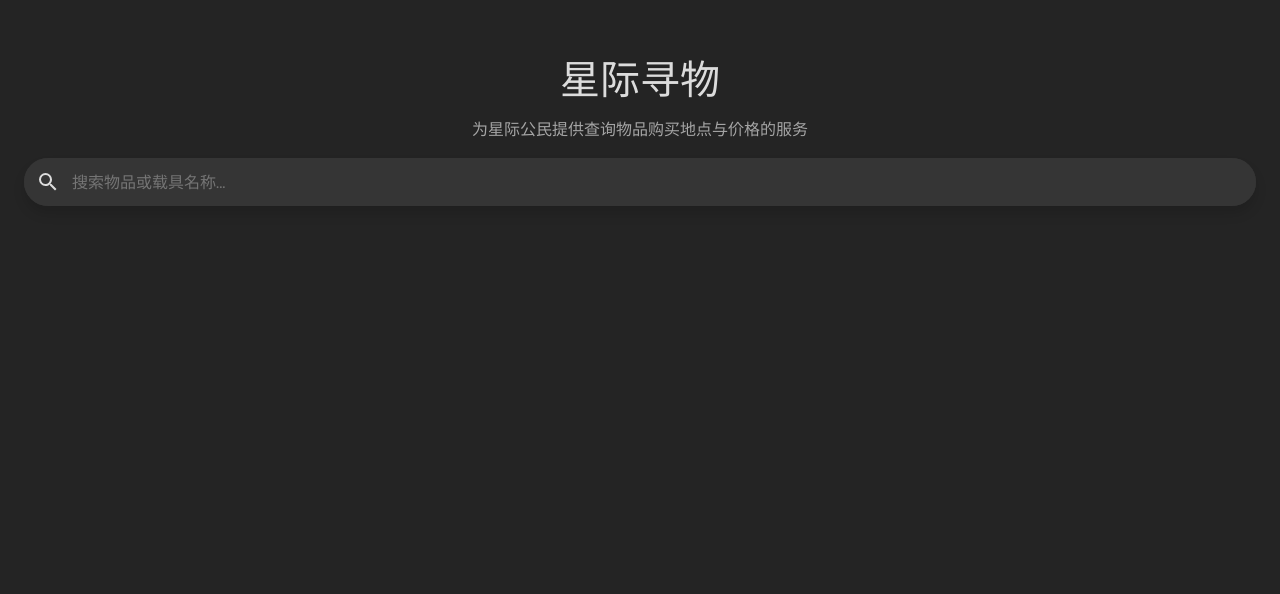
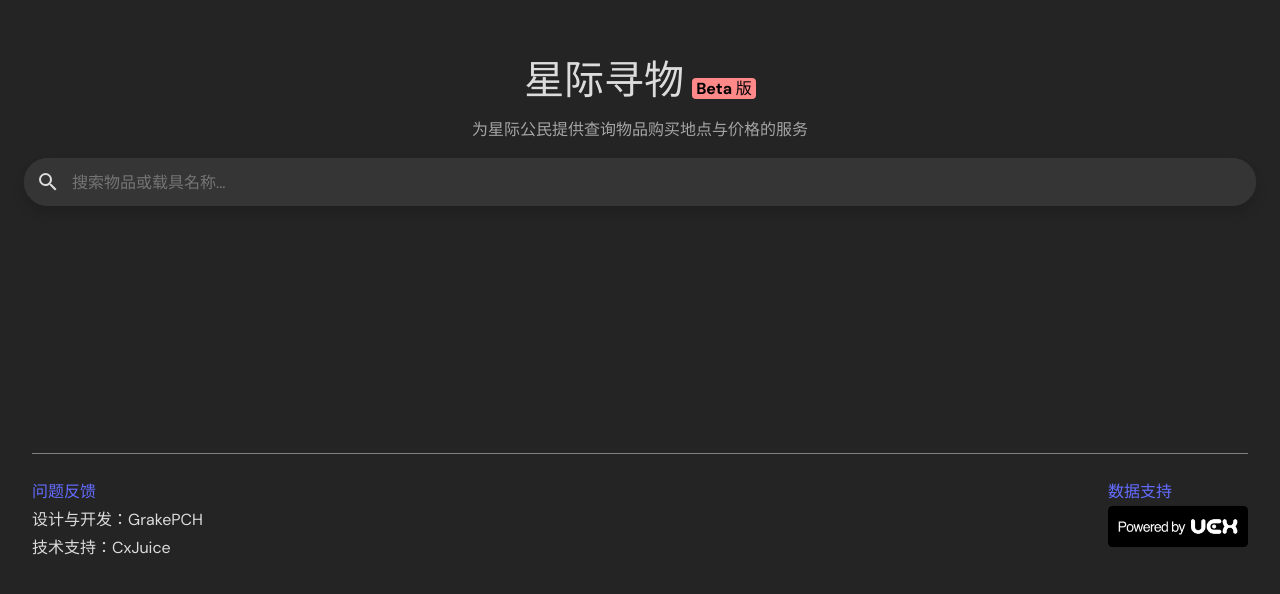
Before and after one commit to GrakePch/FSD-item-finder, a React (Vite) app: page / in a window 1280 px wide. Shown: the part 206-800 px from the top of the page. Built offline with nearby package versions, Linux system fonts and the light colour scheme; no server answers.

Commit message:
feat: add footer

```diff
--- a/src/App.css
+++ b/src/App.css
@@ -9,3 +9,16 @@
   top: 30%;
   width: 100%;
 }
+
+.footer {
+  bottom: 0;
+  margin: 2rem;
+  padding-top: 1.5rem;
+  width: calc(100% - 4rem);
+  line-height: 175%;
+  border-top: 1px solid var(--color-text-2);
+}
+
+.footer>.uex {
+  float: right;
+}
--- a/src/App.jsx
+++ b/src/App.jsx
@@ -7,6 +7,7 @@ import ItemGroupInfo from "./components/ItemGroupInfo/ItemGroupInfo";
 import ItemSetInfo from "./components/ItemSetInfo/ItemSetInfo";
 import axios from "axios";
 import { AllTerminalsContext, AllItemsPriceContext } from "./contexts";
+import uexBadge from "./assets/uex-api-badge-powered.png";
 import {
   getItemUexFormat,
   getVariantsBySlug,
@@ -192,12 +193,30 @@ function App() {
 
         {item &&
           (showMode === "variants" && itemListVariants.length > 1 ? (
-            <ItemGroupInfo item={item} listVariants={itemListVariants}/>
+            <ItemGroupInfo item={item} listVariants={itemListVariants} />
           ) : showMode === "set" && item.set ? (
             <ItemSetInfo item={item} />
           ) : (
-            <ItemInfo item={item} listVariants={itemListVariants}/>
+            <ItemInfo item={item} listVariants={itemListVariants} />
           ))}
+
+        <div className="footer" style={{ position: item ? "unset" : "absolute" }}>
+          <div className="uex">
+            <a href="https://uexcorp.space/" target="_blank">
+              <p>数据支持</p>
+            </a>
+            <a href="https://uexcorp.space/" target="_blank">
+              <img src={uexBadge} width="140" />
+            </a>
+          </div>
+          <p>
+            <a href="https://github.com/GrakePch/FSD-item-finder/issues" target="_blank">
+              问题反馈
+            </a>
+          </p>
+          <p>设计与开发：GrakePCH</p>
+          <p>技术支持：CxJuice</p>
+        </div>
       </AllItemsPriceContext.Provider>
     </AllTerminalsContext.Provider>
   );
--- a/src/components/SearchBar/SearchBar.css
+++ b/src/components/SearchBar/SearchBar.css
@@ -33,6 +33,15 @@
 .SearchBar .search-super-container>h1 {
     text-align: center;
     margin-bottom: 1rem;
+}
+
+.SearchBar .search-super-container>h1>span {
+    font-size: 1rem;
+    color: #000;
+    background-color: #ff8888;
+    padding: 0 .25rem;
+    margin-left: .5rem;
+    border-radius: .25rem;
 }
 
 .SearchBar .search-super-container>p {
--- a/src/components/SearchBar/SearchBar.jsx
+++ b/src/components/SearchBar/SearchBar.jsx
@@ -46,7 +46,7 @@ const SearchBar = ({ centered }) => {
       >
         {centered && !searchName && (
           <>
-            <h1>星际寻物</h1>
+            <h1>星际寻物<span>Beta 版</span></h1>
             <p>为星际公民提供查询物品购买地点与价格的服务</p>
           </>
         )}
--- a/src/index.css
+++ b/src/index.css
@@ -80,6 +80,7 @@ a {
 
 a:hover {
   color: #535bf2;
+  text-decoration: underline;
 }
 
 body {
```
Also changed, not shown: src/assets/uex-api-badge-powered.png (added).
